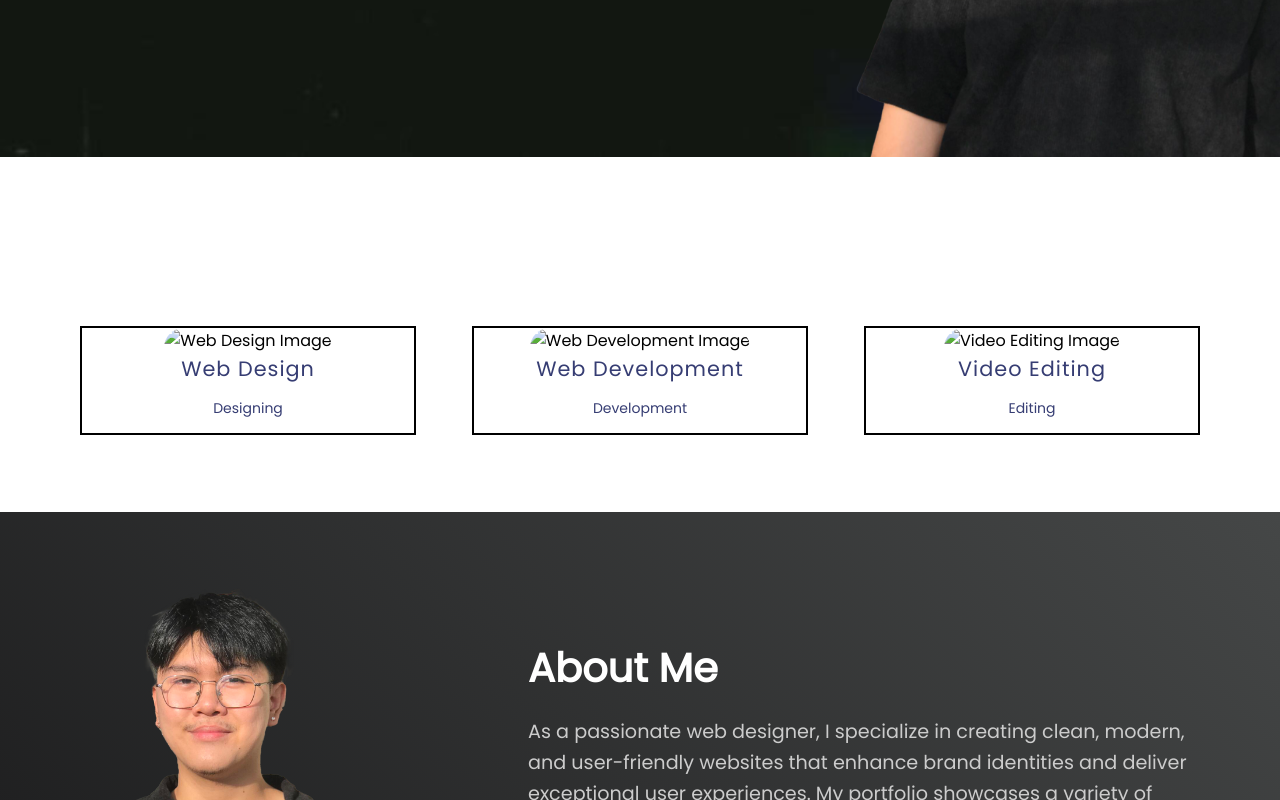
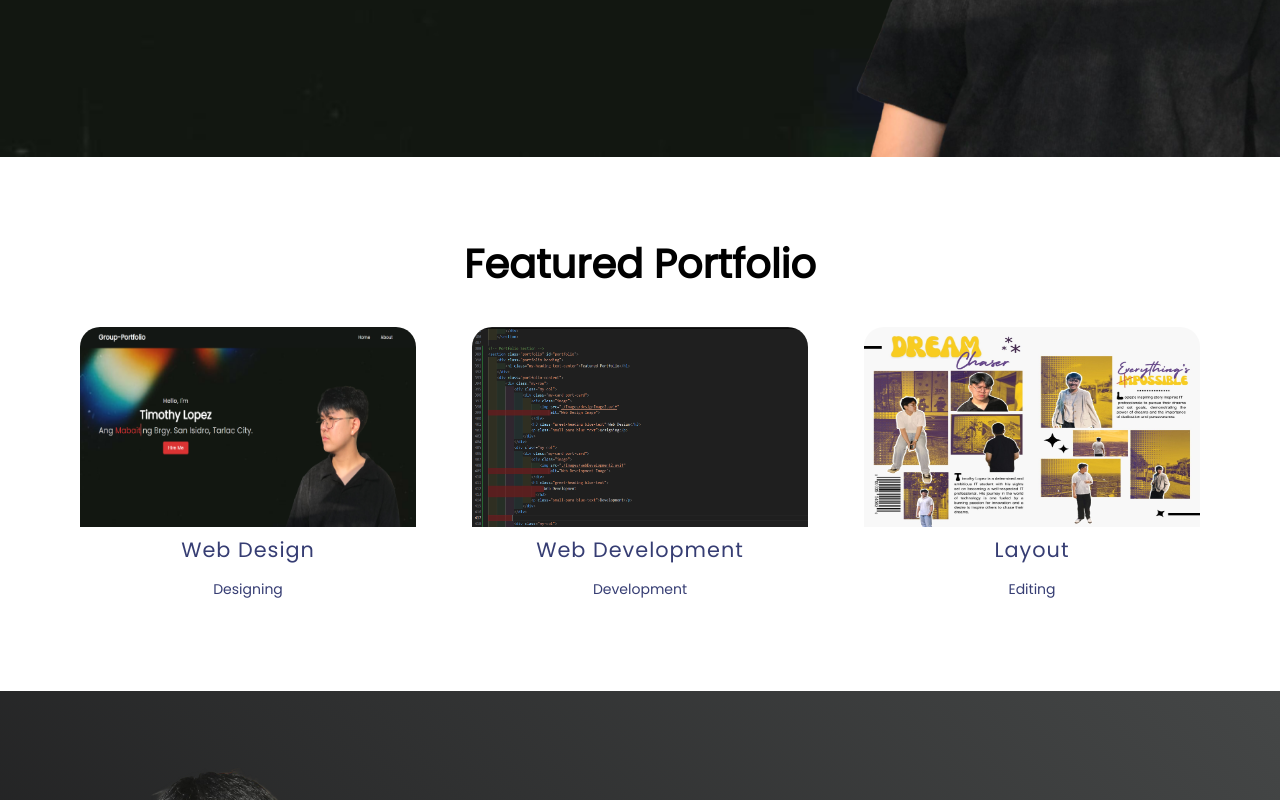
Before and after one commit to samuelcerrudo/caseStudy, a plain HTML site: page webpages/tim.html in a window 1280 px wide. Shown: the part 643-1443 px from the top of the page. Drawn offline with Linux system fonts and the light colour scheme; a script that the page names is missing.

Commit message:
adding design and images for portfolio section

```diff
--- a/webpages/tim.html
+++ b/webpages/tim.html
@@ -338,6 +338,39 @@ body {
     color: #363D73;
 }
 
+/* Portfolio section styles */
+.portfolio {
+    margin: 4.8rem 0;
+    padding: 0 5rem;
+    color: #000;
+
+}
+
+.portfolioLabel{
+    text-align: center;
+    font-size: 2.5rem;
+}
+
+.port-card {
+    padding: 0 !important;
+
+    /* border: 2px solid #000; */
+    border-style: none;
+}
+
+.port-card .image {
+    width: 100%;
+
+}
+
+.port-card .image img {
+    height: 200px;
+    width: 100%;
+    border-top-right-radius: 20px;
+    border-top-left-radius: 20px;
+}
+
+
     </style>
 </head>
 
@@ -355,7 +388,7 @@ body {
             <div class="menu">
                 <ul class="menu-list">
                     <li class="menu-list-items">
-                        <a class="links" href="#home">
+                        <a class="links" href="/index.html">
                               Home
                           </a>
                     </li>
@@ -388,14 +421,14 @@ body {
 <!-- Portfolio Section -->
 <section class="portfolio" id="portfolio">
     <div class="portfolio-heading">
-        <h1 class="my-heading text-center">Featured Portfolio</h1>
+        <h1 class="portfolioLabel">Featured Portfolio</h1>
     </div>
     <div class="portfolio-content">
         <div class="my-row">
             <div class="my-col">
                 <div class="my-card port-card">
                     <div class="image">
-                        <img src="./Images/designImage2.avif"
+                        <img src="/images/webD.png"
                              alt="Web Design Image">
                     </div>
                     <h3 class="greet-heading blue-text">Web Design</h3>
@@ -405,7 +438,7 @@ body {
             <div class="my-col">
                 <div class="my-card port-card">
                     <div class="image">
-                        <img src="./Images/webDevelopment2.avif"
+                        <img src="/images/webDev.png"
                              alt="Web Development Image">
                     </div>
                     <h3 class="greet-heading blue-text">
@@ -418,11 +451,11 @@ body {
             <div class="my-col">
                 <div class="my-card port-card">
                     <div class="image">
-                        <img src="./Images/videoEditing2.avif"
-                             alt="Video Editing Image">
+                        <img src="/images/layout.jpg"
+                             alt="Layout Image">
                     </div>
                     <h3 class="greet-heading blue-text">
-                          Video Editing
+                          Layout
                       </h3>
                     <p class="small-para blue-text">Editing</p>
                 </div>
```
Also changed, not shown: images/layout.jpg (added), images/webD.png (added), images/webDev.png (added).
